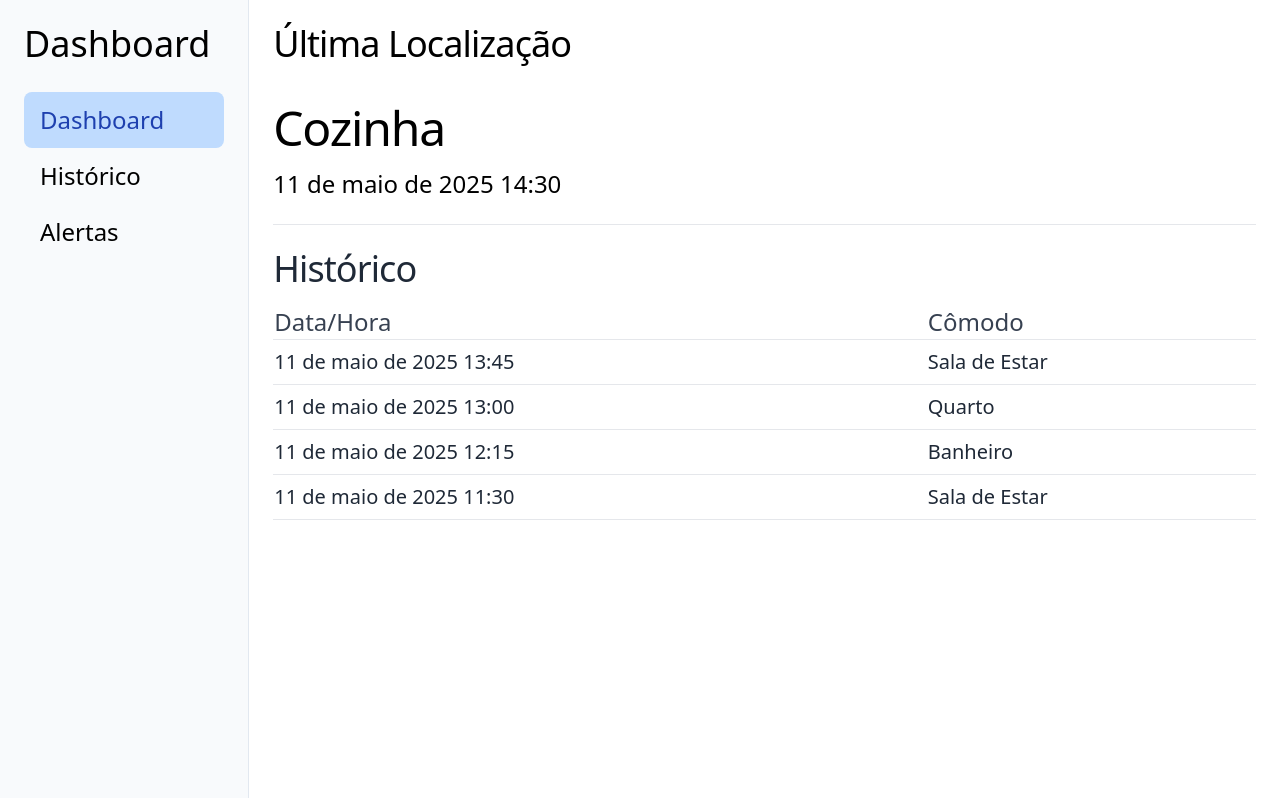
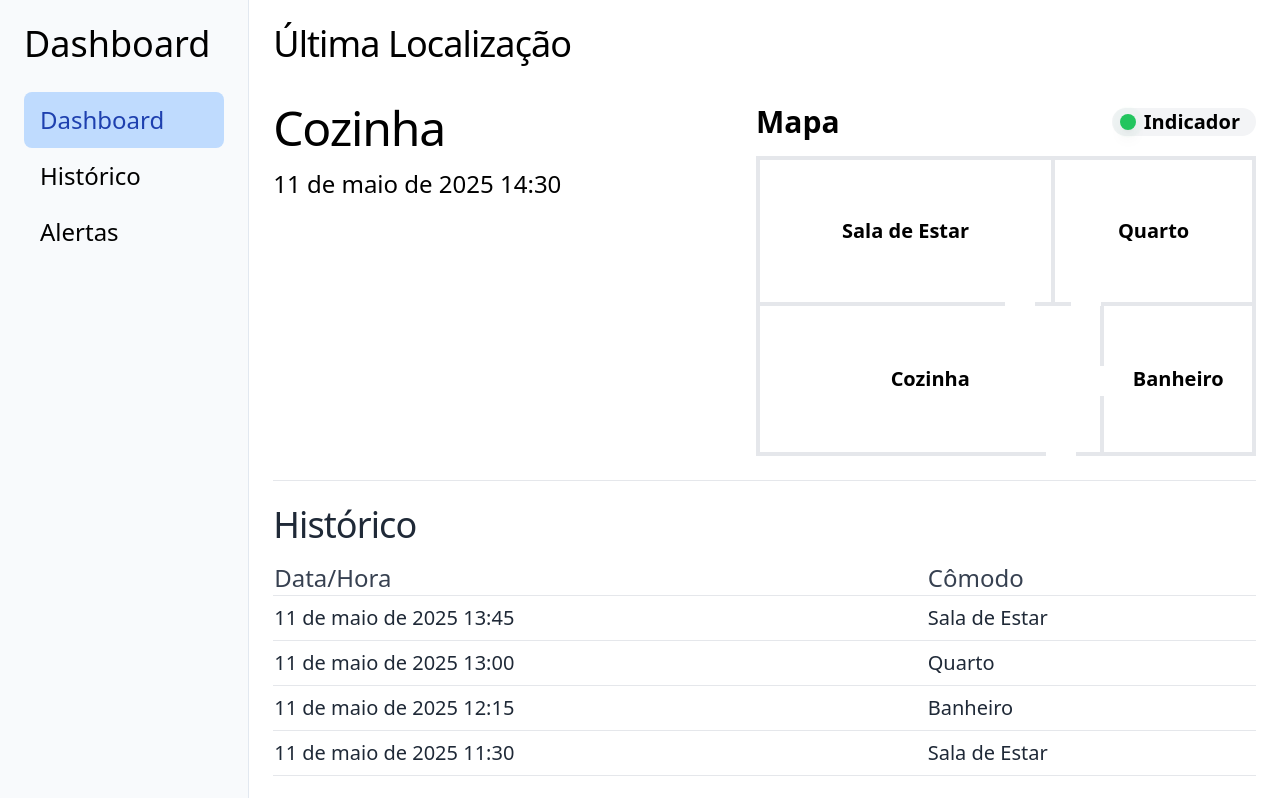
Before and after one commit to Lianderdev/SenseWay, a React (Vite) app: page / in a window 1280 px wide. Built offline with nearby package versions, Linux system fonts and the light colour scheme.

Commit message:
Feat: Create Maps component

```diff
--- a/src/App.jsx
+++ b/src/App.jsx
@@ -1,16 +1,21 @@
 import { Dashboard } from "./components/dashboard";
 import { History } from "./components/history";
+import { Maps } from "./components/maps";
 
 export function App() {
   return (
     <div className="flex bg-white text-black text-3xl font-bold">
-      <Dashboard/>
+      <Dashboard />
       <div className="p-6 w-full flex flex-col">
         <h2 className="text-4xl font-medium tracking-tight">Última Localização</h2>
 
-        <div className="flex flex-col gap-4 mt-10">
-          <h3 className="text-5xl font-medium tracking-tight">Cozinha</h3>
-          <p className="text-2xl font-normal">11 de maio de 2025 14:30</p>
+        <div className="w-full flex justify-between gap-4 mt-10">
+          <div>
+            <h3 className="text-5xl font-medium tracking-tight">Cozinha</h3>
+            <p className="text-2xl font-normal mt-4">11 de maio de 2025 14:30</p>
+          </div>
+
+          <Maps />
         </div>
 
 
--- /dev/null
+++ b/src/components/maps/index.jsx
@@ -0,0 +1,43 @@
+export function Maps() {
+    return (
+        <div>
+            <div className="flex justify-between items-center">
+                <h2>Mapa</h2>
+
+                <div className="flex items-center gap-2 bg-gray-100 rounded-full pl-2 pr-4">
+                    <div className="relative h-4 w-4">
+                        <span className="absolute inset-0 rounded-full bg-green-500/30 animate-ping" />
+                        <span className="absolute inset-0 rounded-full bg-green-500 shadow-lg" />
+                    </div>
+                    <p className="text-xl">Indicador</p>
+                </div>
+            </div>
+            <div className="mt-4 w-[500px] h-[300px] border-4 text-xl">
+                <div className="flex h-[50%]">
+                    <div className="border-b-4 border-r-4 w-[60%] flex items-center justify-center relative">
+                        Sala de Estar
+                        <div className="w-[30px] h-[30px] absolute -bottom-2 right-4 bg-white"></div>
+                    </div>
+
+                    <div className="border-b-4 w-[40%] flex items-center justify-center relative">
+                        Quarto
+                        <div className="w-[30px] h-[30px] absolute -bottom-2 left-4 bg-white"></div>
+                    </div>
+
+
+                </div>
+
+                <div className="flex h-[50%]">
+                    <div className="border-r-4 w-[70%] flex items-center justify-center relative">
+                        Cozinha
+                        <div className="w-[30px] h-[30px] absolute bottom-14 -right-2 bg-white"></div>
+                        <div className="w-[30px] h-[30px] absolute -bottom-4 right-6 bg-white"></div>
+                    </div>
+                    <div className="w-[30%] flex items-center justify-center relative">
+                        Banheiro
+                    </div>
+                </div>
+            </div>
+        </div>
+    )
+}
```
